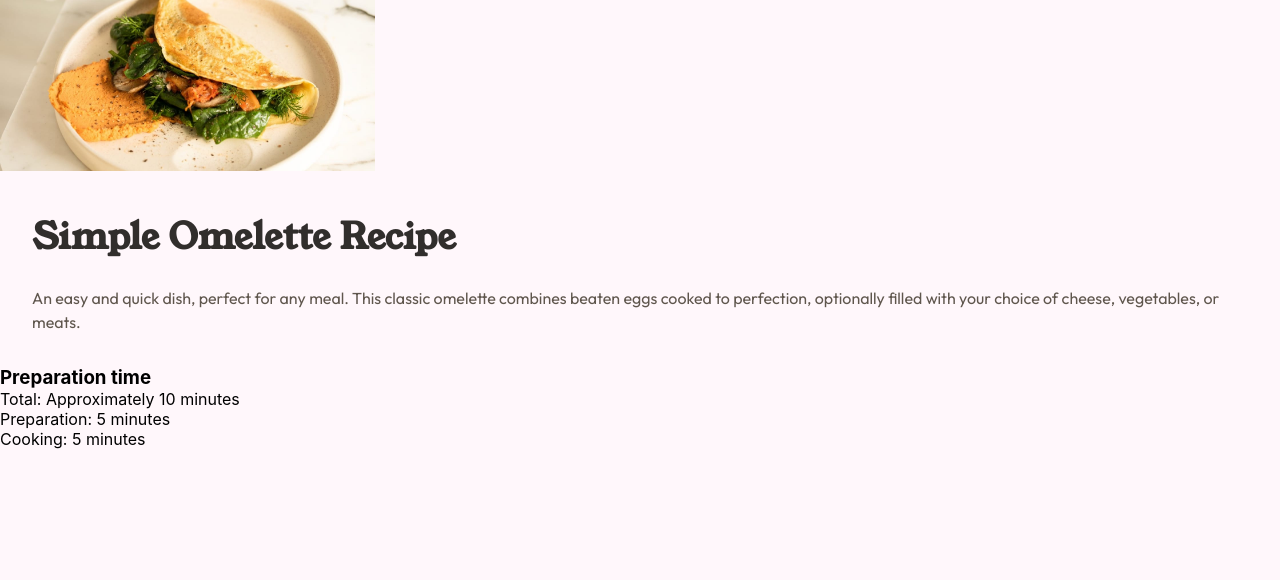
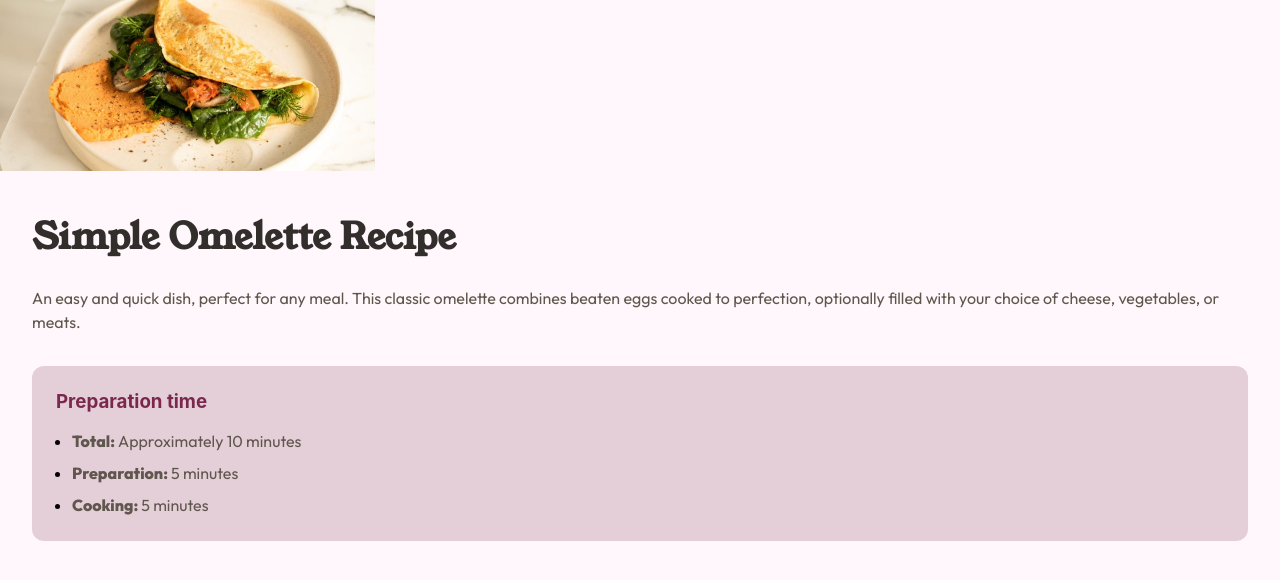
Before and after one commit to Oleksandr-Berd/recipe, a React (Create React App) app: page / in a window 1280 px wide. Shown: the top 580 px of the page. Built offline with nearby package versions, Linux system fonts and the light colour scheme.

Commit message:
preparation con

```diff
--- a/src/components/Hero/HeroStyled.ts
+++ b/src/components/Hero/HeroStyled.ts
@@ -1,8 +1,10 @@
 import styled from "styled-components";
 
 export const HeroCustom = styled.div`
-margin-bottom: 32px;
-`
+  margin-bottom: 32px;
+
+  background-color: #fff7fb;
+`;
 
 export const ImageCon = styled.div`
   & > img {
--- a/src/components/Preparation/Preparation.tsx
+++ b/src/components/Preparation/Preparation.tsx
@@ -1,28 +1,30 @@
+import * as SC from "./PreparationStyled"
+
 const Preparation:React.FC = () => {
     return (
-      <div>
+      <SC.PreparationCustom>
         <h3>Preparation time</h3>
 
-        <ul>
-          <li>
+        <SC.PreparationList>
+          <SC.PreparationItem>
             <p>
               <span>Total: </span> Approximately 10 minutes
             </p>
-          </li>
-          <li>
+          </SC.PreparationItem>
+          <SC.PreparationItem>
             {" "}
             <p>
               <span>Preparation: </span> 5 minutes
             </p>
-          </li>
-          <li>
+          </SC.PreparationItem>
+          <SC.PreparationItem>
             {" "}
             <p>
               <span>Cooking: </span> 5 minutes
             </p>
-          </li>
-        </ul>
-      </div>
+          </SC.PreparationItem>
+        </SC.PreparationList>
+      </SC.PreparationCustom>
     );
 }
 
--- a/src/components/Preparation/PreparationStyled.ts
+++ b/src/components/Preparation/PreparationStyled.ts
@@ -1,6 +1,45 @@
 import styled from "styled-components";
 
 export const PreparationCustom = styled.div`
-margin-left: 32px;
-margin-right: 32px;
-`
+  padding-left: 24px;
+  padding-top: 24px;
+  padding-right: 64px;
+  padding-bottom: 24px;
+  margin-left: 32px;
+  margin-right: 32px;
+
+  background-color: rgb(122, 40, 78, 0.2);
+
+  border-radius: 12px;
+
+  & > h3 {
+    margin-bottom: 16px;
+
+    color: #7a284e;
+  }
+`;
+
+export const PreparationList = styled.ul`
+  padding-left: 16px;
+
+  list-style-type: disc;
+`;
+
+export const PreparationItem = styled.li`
+  &:not(:last-child) {
+    margin-bottom: 8px;
+  }
+
+  & > p {
+
+    font-family: "Outfit";
+    font-size: 16px;
+    line-height: 1.5;
+
+    color: #5f564d;
+
+    & > span {
+        font-weight: 800;
+    }
+  }
+`;
```
